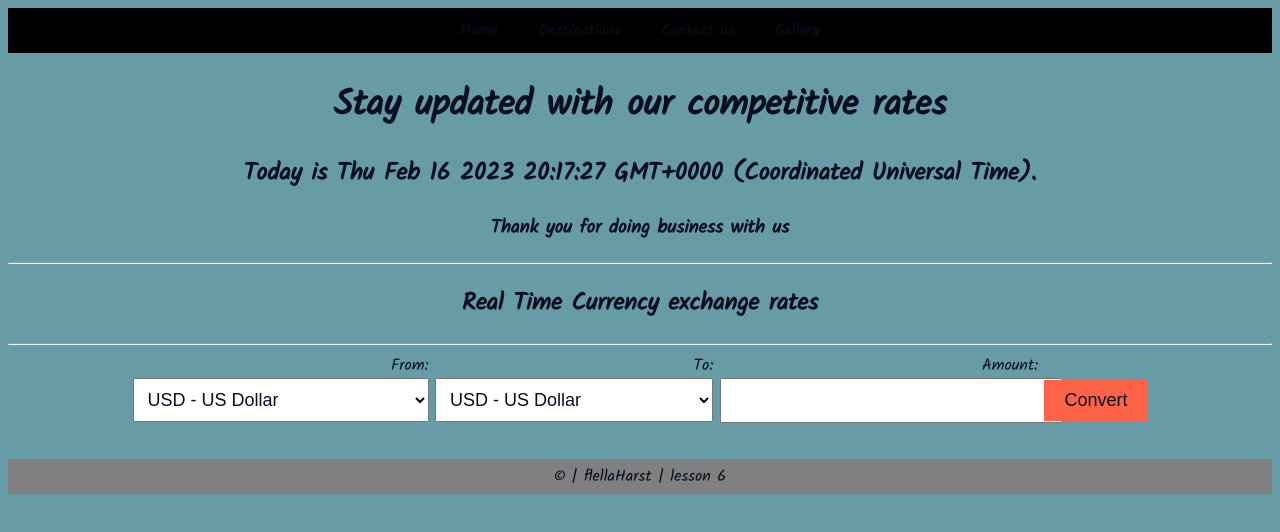
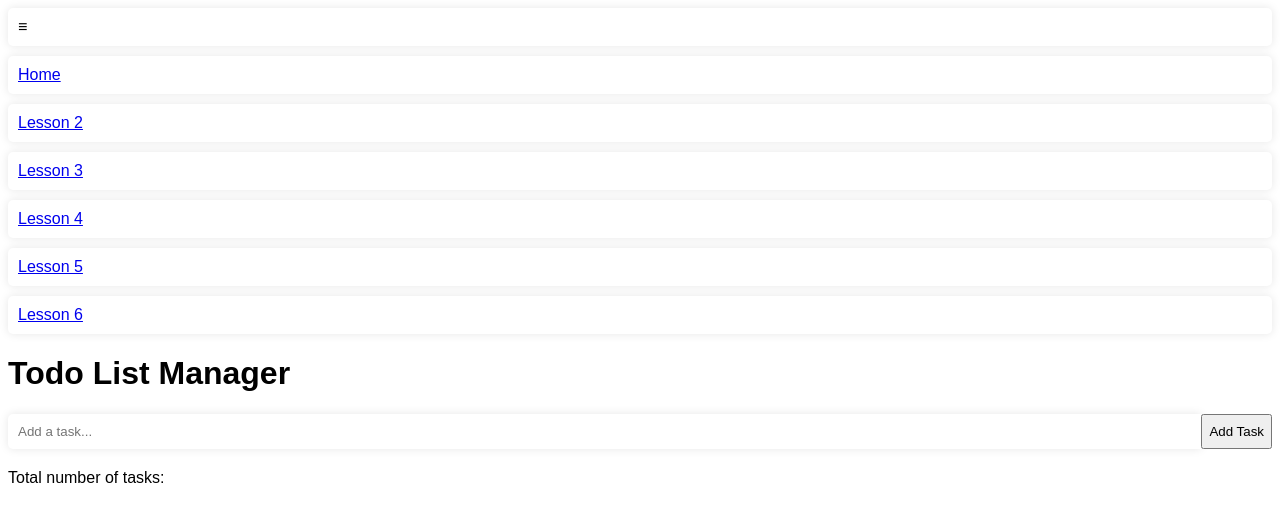
Before and after one commit to Katambuka/SCE121B, a plain HTML site: page week06/index.html in a window 1280 px wide. Drawn offline with Linux system fonts and the light colour scheme.

```diff
--- a/week06/index.html
+++ b/week06/index.html
@@ -1,11 +1,10 @@
 <!DOCTYPE html>
 <html lang="en">
-
     <head>
         <meta charset="UTF-8">
         <meta name="viewport" content="width=device-width, initial-scale=1.0">
         <meta http-equiv="X-UA-Compatible" content="ie=edge">
-    <title>Currency Exchange </title>
+        <title>CSE 121b: Week 05 | Sample Solution</title>
         <link href="https://fonts.googleapis.com/css?family=Kalam&display=swap" rel="stylesheet">
         <link rel="stylesheet" href="styles/styles.css">
     </head>
@@ -15,87 +14,27 @@
             <ul id="menu">
                 <li><a id="toggleMenu">&equiv;</a></li>
                 <li><a href="#">Home</a></li>
-            <li><a href="#">Destinations</a></li>
-            <li><a href="#">Contact us</a></li>
-            <li><a href="#">Gallery</a></li>
+                <li><a href="#">Lesson 2</a></li>
+                <li><a href="#">Lesson 3</a></li>
+                <li><a href="#">Lesson 4</a></li>
+                <li><a href="#" class="active">Lesson 5</a></li>
+                <li><a href="#">Lesson 6</a></li>
             </ul>
         </nav>
-    <header>
-        <h1>Stay updated with our competitive rates</h1>
-    </header>
-    <main>
-        <section>
-            <h2>
-                Today is <span id="message2"></span>.
-            </h2>
-            <h3>
-                <span id="message1"></span>
-            </h3>
-        </section>
-        <hr>
-        <section>
-            <h2>Real Time Currency exchange rates </h2><hr>
+<body>
+  <h1>Todo List Manager</h1>
   <form>
-                <label>From:
-                  <select id="fromCurrency">
-                    <!-- Add options for each currency here -->
-                    <option value="USD">USD - US Dollar</option>
-                    <option value="EUR">EUR - Euro</option>
-                    <option value="GBP">GBP - British Pound</option>
-                    <option value="INR">INR - Indian Rupee</option>
-                    <option value="JPY">JPY - Japanese Yen</option>
-                    <option value="CAD">CAD - Canadian Dollar</option>
-                    <option value="AUD">AUD - Australian Dollar</option>
-                    <option value="CHF">CHF - Swiss Franc</option>
-                    <option value="CNY">CNY - Chinese Yuan</option>
-                    <option value="SGD">SGD - Singapore Dollar</option>
-                    <option value="HKD">HKD - Hong Kong Dollar</option>
-                    <option value="BRL">BRL - Brazilian Real</option>
-                    <option value="MXN">MXN - Mexican Peso</option>
-                    <option value="SEK">SEK - Swedish Krona</option>
-                    <option value="NOK">NOK - Norwegian Krone</option>
-                    <option value="KRW">KRW - South Korean Won</option>
-                    <option value="AED">AED - Dirham</option>
-                    <option value="UGX">UGX - Ugandan Shilling</option>
-                  </select>
-                </label>
-                <label>To:
-                  <select id="toCurrency">
-                    <!-- Add options for each currency here -->
-                    <option value="USD">USD - US Dollar</option>
-                    <option value="EUR">EUR - Euro</option>
-                    <option value="GBP">GBP - British Pound</option>
-                    <option value="INR">INR - Indian Rupee</option>
-                    <option value="JPY">JPY - Japanese Yen</option>
-                    <option value="CAD">CAD - Canadian Dollar</option>
-                    <option value="AUD">AUD - Australian Dollar</option>
-                    <option value="CHF">CHF - Swiss Franc</option>
-                    <option value="CNY">CNY - Chinese Yuan</option>
-                    <option value="SGD">SGD - Singapore Dollar</option>
-                    <option value="HKD">HKD - Hong Kong Dollar</option>
-                    <option value="BRL">BRL - Brazilian Real</option>
-                    <option value="MXN">MXN - Mexican Peso</option>
-                    <option value="SEK">SEK - Swedish Krona</option>
-                    <option value="NOK">NOK - Norwegian Krone</option>
-                    <option value="KRW">KRW - South Korean Won</option>
-                    <option value="UGX">UGX - Ugandan Shilling</option>
-                    <option value="AED">AED - Dirham</option>
-                  </select>
-                </label>
-                <label>Amount:
-                  <input type="text" id="amount">
-                </label>
-                <button type="submit">Convert</button>
+    <input type="text" id="task-input" placeholder="Add a task...">
+    <button type="submit">Add Task</button>
   </form>
-            <!-- Element to display the conversion result -->
-            <p id="result"></p>
-        </section>
-    </main>
-    <footer>
-        &copy;<span id="year"></span> | flellaHarst | lesson 6
-    </footer>
-    <script src="/week06/scripts/fliying.js"></script>
-
+  <ul id="task-list">
+  </ul>
+  <p>Total number of tasks: <span id="task-count"></span></p>
+  <script type="module" src="userInterface.js"></script>
+  <script type="module" src="taskList.js"></script>
+  <script type="module" src="inputHandler.js"></script>
+  <script src="./inputHandler.js"></script>
+  <script src="./tasklist.js"></script>
+  <script src="./userInterface.js"></script>
 </body>
-
 </html>
--- a/week06/scripts/fliying.js
+++ /dev/null
@@ -1,115 +0,0 @@
-
-// Step 1: Declare and initialize a new variable to hold the current date
-const today = new Date();
-
-// Step 2: Declare another variable to hold the day of the week
-let dayOfWeek = today.getDay();
-
-// Step 3: Using the variable declared in Step 1, assign the value of the variable declared in Step 2 to the day of the week
-let dayOfWeekAsString;
-
-// Step 4: Declare a variable to hold a message that will be displayed
-let message1;
-
-// Step 5: Using an if statement, if the day of the week is a weekday (i.e. Monday - Friday), set the message variable to the string 'Hang in there!'
-if (dayOfWeek >= 1 && dayOfWeek <= 5) {
-    message1 = "Thank you for doing business with us";
-}
-
-// Step 6: Using an else statement, set the message variable to 'Woohoo! It is the weekend!'
-else {
-    message1 = "It's a beautiful day!";
-}
-/* SWITCH, CASE, BREAK */
-
-// Step 1: Declare a new variable to hold another message
-let message2;
-// Step 2: Use switch, case and break to set the message variable to the day of the week as a string (e.g. Sunday, Monday, etc.) using the day of week variable declared in Step 2 above
-switch (dayOfWeek) {
-    case 0:
-        dayOfWeekAsString = "Sunday";
-        break;
-    case 1:
-        dayOfWeekAsString = "Monday";
-        break;
-    case 2:
-        dayOfWeekAsString = "Tuesday";
-        break;
-    case 3:
-        dayOfWeekAsString = "Wednesday";
-        break;
-    case 4:
-        dayOfWeekAsString = "Thursday";
-        break;case 5:
-        dayOfWeekAsString = "Friday";
-        break;
-    case 6:
-        dayOfWeekAsString = "Saturday";
-        break;
-    default:
-        dayOfWeekAsString = "Unknown";
-    }
-/* OUTPUT */
-message2 = '' + new Date;
-
-// Step 1: Assign the value of the first message variable to the HTML element with an ID of message1
-document.querySelector("#message1").textContent = message1;
-// Step 2: Assign the value of the second message variable to the HTML element with an ID of message2
-document.querySelector("#message2").textContent = message2;
-
-
-// Variables to store the exchange rates and selected currencies
-let exchangeRates;
-let fromCurrency;
-let toCurrency;
-
-// Function to retrieve the exchange rates
-async function getExchangeRates() {
-  const apiUrl = `https://v6.exchangerate-api.com/v6/0235ccf5c5afcab3ccebb6d8/pair/${fromCurrency}/${toCurrency}`;
-  const data = await response.json();
-  exchangeRates = data.rates;
-}
-
-// Function to convert the currency
-function convertCurrency(amount, fromCurrency, toCurrency) {
-  const convertedAmount = amount * exchangeRates[toCurrency] / exchangeRates[fromCurrency];
-  return convertedAmount;
-}
-
-// Function to handle the form submit event
-function handleSubmit(event) {
-  event.preventDefault();
-  const amount = document.getElementById("amount").value;
-  fromCurrency = document.getElementById("fromCurrency").value;
-  toCurrency = document.getElementById("toCurrency").value;
-  console.log(amount, fromCurrency, toCurrency);
-  console.log(exchangeRates[toCurrency], exchangeRates[fromCurrency]);
-  const result = convertCurrency(amount, fromCurrency, toCurrency);
-  console.log(result);
-  document.getElementById("result").textContent = `${amount} ${fromCurrency} is equal to ${result} ${toCurrency}`;
-}
-
-// Get the form and the result element
-const form = document.querySelector("#form");
-const result = document.querySelector("#result");
-
-// Add a submit event listener to the form
-form.addEventListener("submit", (event) => {
-  event.preventDefault();
-  // Get the values of the input elements
-  const amount = document.querySelector("#amount").value;
-  const fromCurrency = document.querySelector("#fromcurrency").value;
-  const toCurrency = document.querySelector("#tocurrency").value;
-
-  // Calculate the conversion result
-  const conversionResult = amount * exchangeRates[fromCurrency][toCurrency];
-
-  // Update the result element with the conversion result
-  result.textContent = `${amount} ${fromCurrency} is equal to ${conversionResult} ${toCurrency}`;
-});
-// Add event listener to the form to call the handleSubmit function
-document.querySelector("form").addEventListener("submit", handleSubmit);
-document.getElementById("result").innerHTML = "The converted amount is: " + convertedAmount;
-
-// Call the getExchangeRates function to retrieve the exchange rates
-getExchangeRates();
--- /dev/null
+++ b/week06/styles/movies.css
@@ -0,0 +1,57 @@
+body {
+    font-family: Arial, sans-serif;
+    margin: 0;
+    padding: 0;
+  }
+
+  h1 {
+    text-align: center;
+  }
+
+  ul {
+    list-style: none;
+    padding: 0;
+    margin: 0;
+  }
+  li {
+    margin: 10px;
+    padding: 10px;
+    border: 1px solid black;
+    border-radius: 5px;
+    text-align: center;
+  }
+
+  button {
+    display: block;
+    margin: 20px auto;
+    padding: 10px 20px;
+    border: none;
+    background-color: #008CBA;
+    color: white;
+    font-size: 16px;
+    border-radius: 5px;
+    cursor: pointer;
+  }
+  nav {
+    background-color: rgba(233, 222, 245, 0.886);
+}
+nav ul {
+    list-style-type: none;
+    padding: 0;
+    margin: 0;
+}
+nav ul li a {
+    display: flex;
+    flex-direction: column;
+    padding: .8rem 2vw;
+    text-decoration: none;
+    color: black;
+    border-top: 1px solid rgba(0, 0, 0, 0.5)  ;
+}
+ul li a:hover{
+    background-color: rgba(0, 0 ,0, 0.3);
+}
+.filmbtn{
+    align-self: hover;
+
+}
--- a/week06/styles/styles.css
+++ b/week06/styles/styles.css
@@ -1,140 +1,64 @@
-/* HTML Selectors */
-article {
-    margin: 10px;
+body {
+    font-family: Arial, sans-serif;
   }
 
-body {
-    font-family: 'Kalam', cursive;
-    background-color:  rgb(103, 155, 165);
-    -webkit-text-fill-color: rgb(6, 15, 32);
+  .container {
+    max-width: 500px;
+    margin: 0 auto;
+    padding: 20px;
+    background-color: #f7f7f7;
+    border-radius: 10px;
+    box-shadow: 0px 0px 10px rgba(0, 0, 0, 0.1);
   }
 
-div {
-    margin: 10px;
-    text-align: center;
+  form {
+    display: flex;
+    margin-bottom: 20px;
   }
 
-footer {
-    background-color: gray;
-    color: white;
-    padding: 5px;
-    text-align: center;
+  form input[type="text"] {
+    flex: 1;
+    padding: 10px;
+    border-radius: 5px 0 0 5px;
+    border: none;
+    box-shadow: 0px 0px 10px rgba(0, 0, 0, 0.1);
   }
 
-header {
-    margin: auto;
-    text-align: center;
+  form input[type="submit"] {
+    padding: 10px 20px;
+    border-radius: 0 5px 5px 0;
+    border: none;
+    background-color: #2e6da4;
+    color: white;
+    cursor: pointer;
   }
 
-img {
-    width: 80%;
-}
-
-label {
-    display: inline-block;
-    min-width: 120px;
-    text-align: right;
-}
-
-main {
-    text-align: center;
-}
-
-nav {
-    background-color: black;
-    color: white;
-}
-
-nav ul {
-    display: flex;
-    flex-direction: column;
-    justify-content: center;
-    align-content: space-around;
+  ul {
+    list-style: none;
     margin: 0;
     padding: 0;
   }
 
-nav ul li:first-child {
-    display: block;
+  li {
+    display: flex;
+    align-items: center;
+    margin-bottom: 10px;
+    padding: 10px;
+    background-color: #ffffff;
+    border-radius: 5px;
+    box-shadow: 0px 0px 10px rgba(0, 0, 0, 0.1);
   }
 
-nav ul li {
-    display: none;
-    list-style: none;
-    margin: 10px;
+  li span {
+    flex: 1;
+    margin-right: 10px;
   }
 
-nav ul li a {
+  li button {
+    padding: 5px;
+    border-radius: 5px;
+    border: none;
+    background-color: #d9534f;
     color: white;
-    display: block;
-    padding: 10px;
-    text-decoration: none;
-}
-nav ul li a:hover {
-    background-color: #efefef;
-    color: black;
-}
-
-.container {
-    max-width: 800px;
-    margin: 0 auto;
-    text-align: center;
-    padding: 20px;
-}
-
-select {
-    font-size: 18px;
-    padding: 10px;
-    width: 100%;
-    margin-bottom: 20px;
-}
-input[type="text"] {
-    font-size: 18px;
-    padding: 10px;
-    width: 100%;
-    margin-bottom: 20px;
-}
-button {
-    padding: 10px 20px;
-    font-size: 18px;
-    background-color: tomato;
-    color: #fff;
-    border: none;
     cursor: pointer;
   }
-button:hover {
-    background-color: #fff;
-    color: #14a739;
-}
-.output {
-    font-size: 18px;
-    color: #135893;
-    margin-top: 20px;
-}
-h1 {
-    font-size: 36px;
-    color: #333;
-    margin-bottom: 20px;
-}
-
-
-/* Media Queries */
-@media only screen and (min-width: 32.5em) {
-    nav ul {
-        flex-direction: row;
-    }
-
-    nav ul li:first-child {
-        display: none;
-    }
-
-    nav ul li {
-        display: inline;
-        margin: 0 10px;
-    }
-
-}
-
-@media only screen and (min-width: 64em) {
-
-}
```
Also changed, not shown: week06/movies.html (added, +44 -0 lines), week06/scripts/inputHandler.js (added, +15 -0 lines), week06/scripts/movies.js (added, +38 -0 lines), week06/scripts/tasklist.js (added, +36 -0 lines), week06/scripts/userInterface.js (added, +37 -0 lines). Lines whose indentation alone changed are shown as unchanged.
